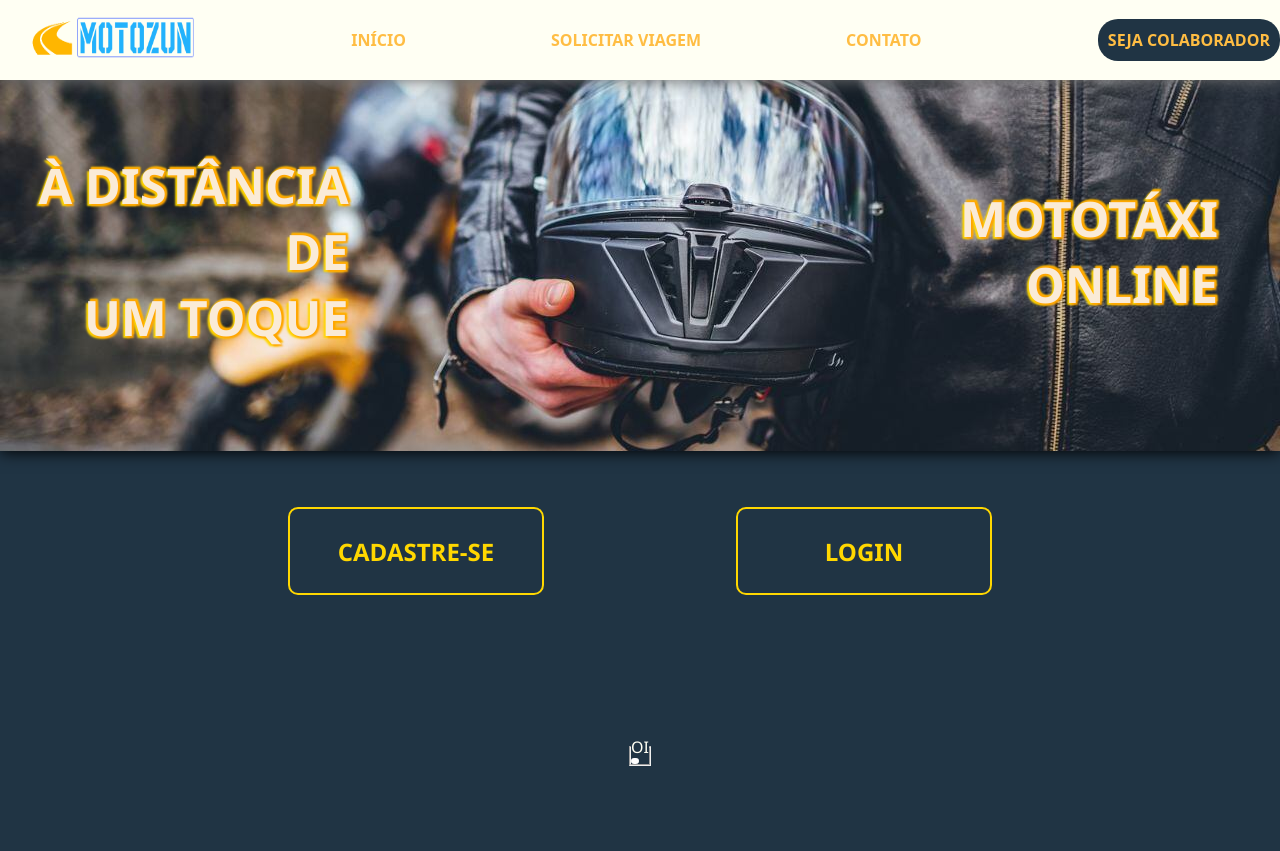
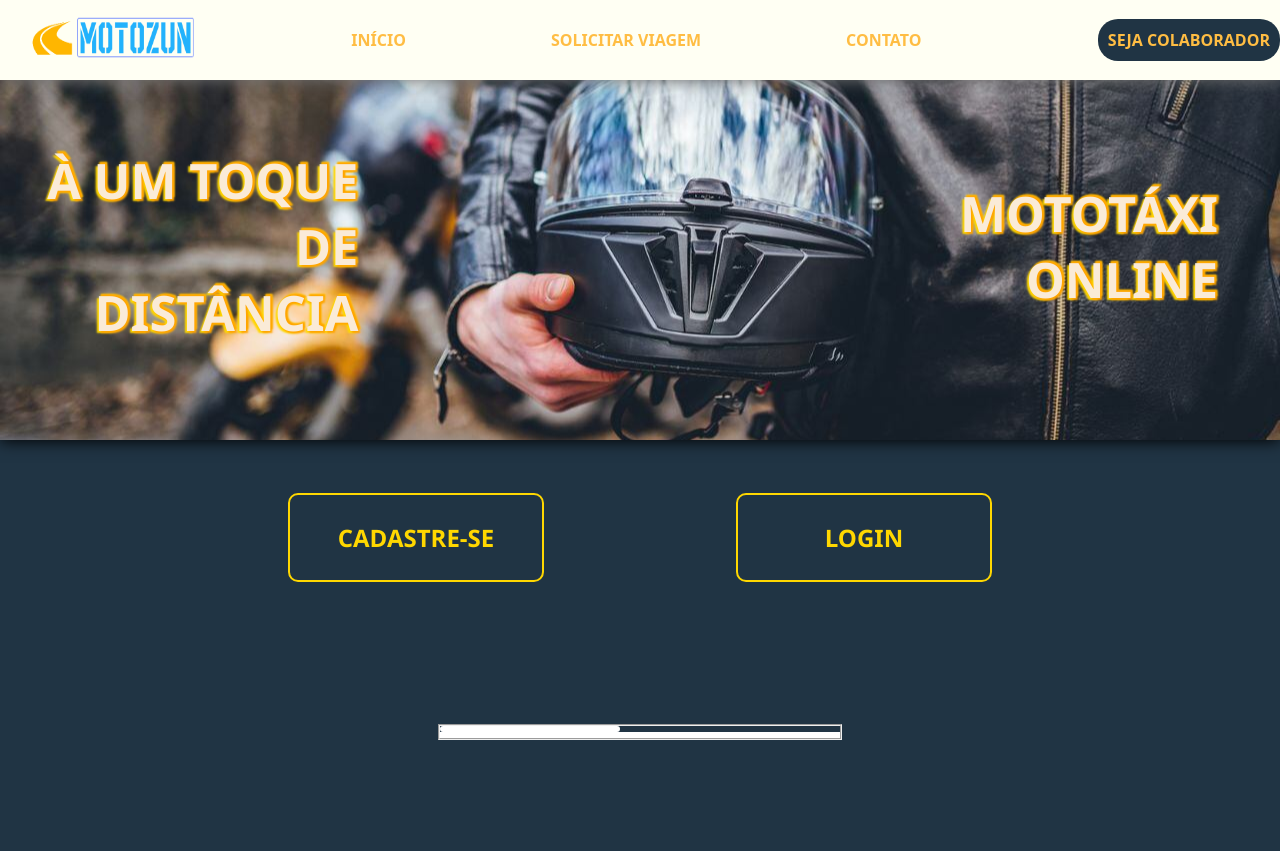
Before and after one commit to LuisP30/pi23_motozun, a Django app: page / in a window 1280 px wide. Run offline with Django 4.2, Linux system fonts and the light colour scheme.

Commit message:
'atualização'

```diff
--- a/templates/index.html
+++ b/templates/index.html
@@ -92,6 +92,16 @@
             background-color: #00C2C3;
             border-radius: 15px;
         }
+        .anuncio-1
+        {
+            width: 400px;
+            height:  80%;
+            border: 3px solid white;
+            background-color: #00C2C3;
+            color: gold;
+            gap: 50px;
+        }
+
     </style>
 {% endblock css_interno %}
 
@@ -102,7 +112,7 @@
     <div class="container">
         <section class="secao-com-imagem-de-fundo">
             <div class="slogan-texto-esquerdo">
-                <h1>À DISTÂNCIA <br>DE <br>UM TOQUE</h1>
+                <h1>À UM TOQUE <br>DE DISTÂNCIA</h1>
             </div>
             <div class="slogan-texto-direito">
                 <h1>MOTOTÁXI <br> ONLINE</h1>
@@ -120,14 +130,19 @@
         </div>
         <div class="container-divs-azuis">
             <fieldset>
-                <legend>
+               <!-- <legend>
                     OI
-                </legend>
+                </legend>-->
 
                 <div class="box-azul">
 
                 </div>
+        <div class="anuncio-1">
+
+        </div>
+
             </fieldset>
         </div>
+         <a href=""> <img src="" alt=""></a>
     </div>
 {% endblock conteudo %}
```
Also changed, not shown: static/img/anuncio 1.png (added).
